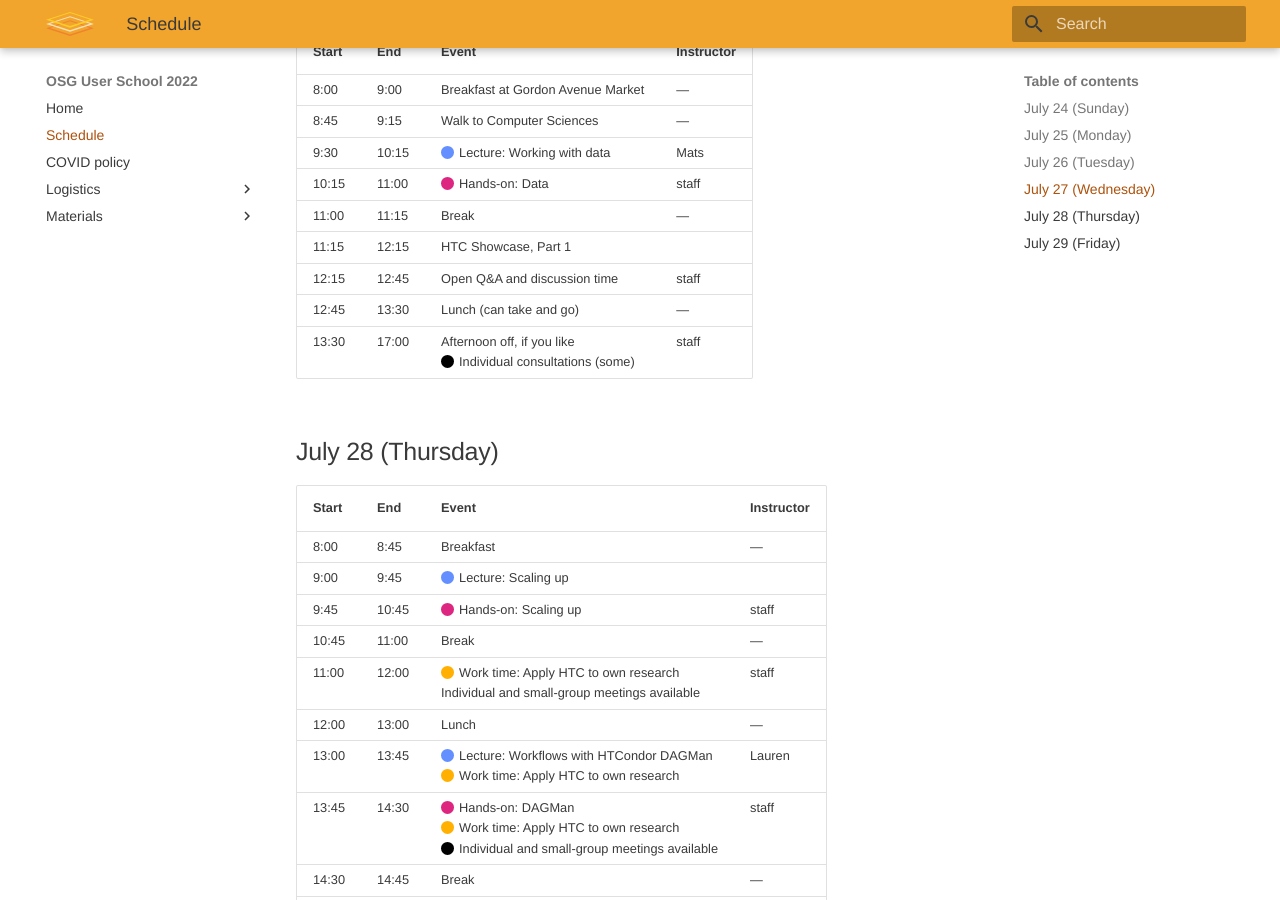
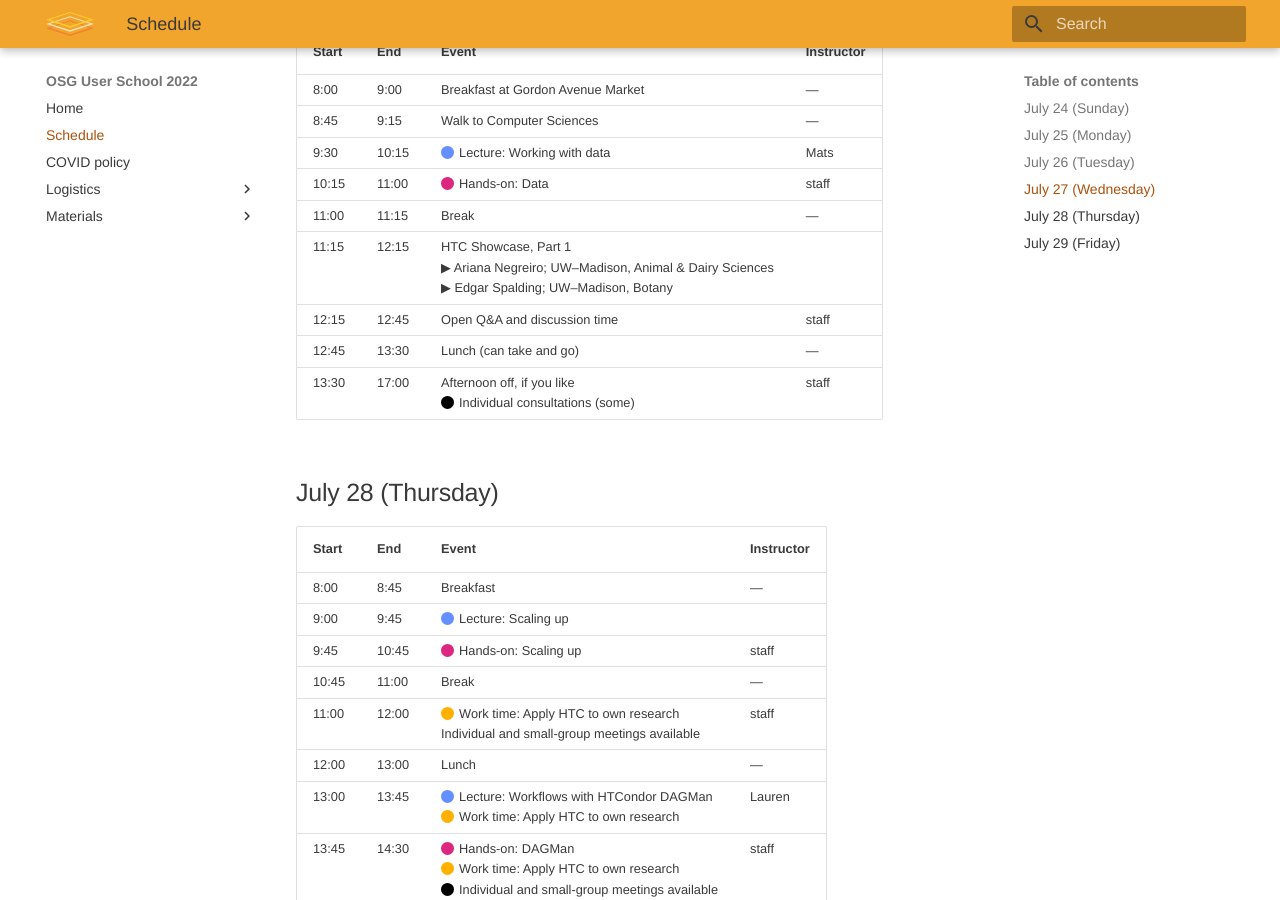
Before and after one commit to showmic09/user-school-2022, an MkDocs documentation site: the page built from docs/schedule.md, in a window 1280 px wide and 900 px high, scrolled down 1718 px. Built offline with MkDocs 1.6.1 and Material for MkDocs 9.7.7, drawn with Linux system fonts in a browser that asks for light colours.

Commit message:
First try at adding Showcase speakers

```diff
--- a/docs/schedule.md
+++ b/docs/schedule.md
@@ -233,7 +233,13 @@ The Union should be open, and so things like ice cream and beer will be availabl
     <tr>
         <td>11:15</td>
         <td>12:15</td>
-        <td>HTC Showcase, Part 1</td>
+        <td>
+          HTC Showcase, Part 1
+          <br>
+          &#9654; Ariana Negreiro; UW–Madison, Animal &amp; Dairy Sciences
+          <br>
+          &#9654; Edgar Spalding; UW–Madison, Botany
+        </td>
         <td></td>
     </tr>
     <tr>
```
